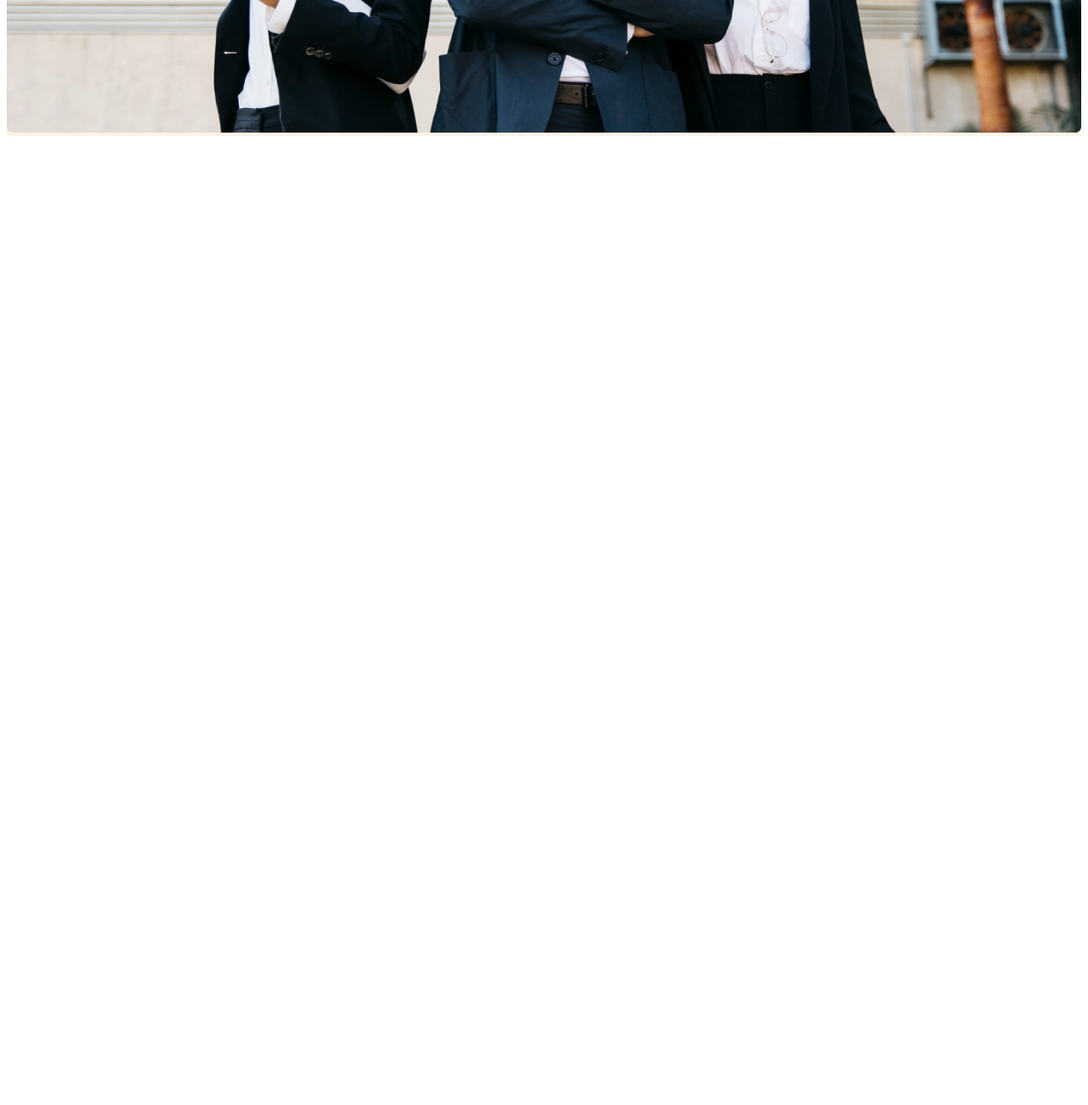
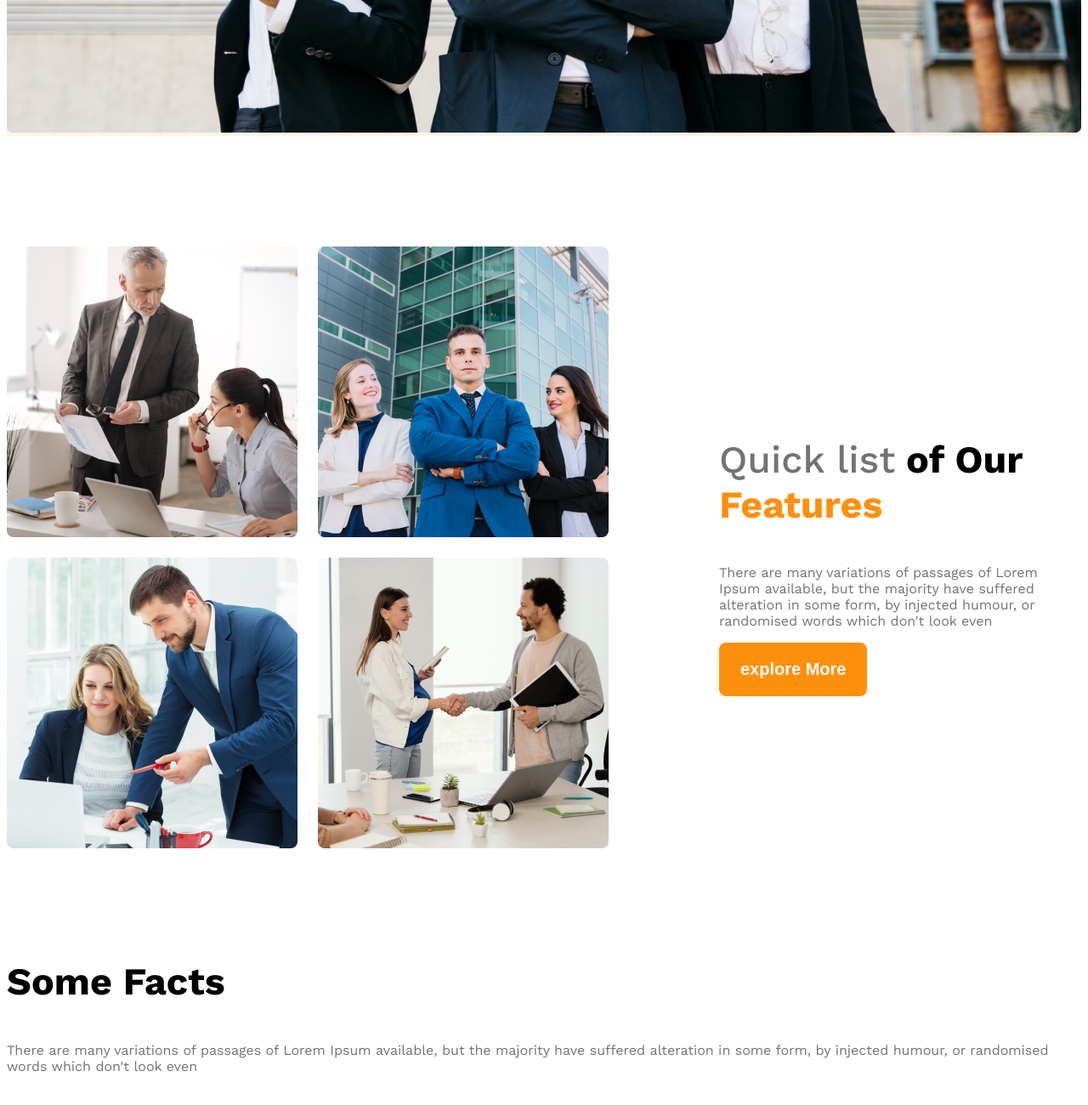
Before and after one commit to shaxahan/g3-architect-website, a plain HTML site: page index.html in a window 1280 px wide. Shown: the part 1024-2324 px from the top of the page at 85% size. Before the commit the page ends 1192 px from the top, so only its background shows below. Drawn offline with nearby package versions, Linux system fonts and the light colour scheme.

Commit message:
made team responsive and added fact structure

```diff
--- a/index.html
+++ b/index.html
@@ -38,7 +38,54 @@
         <img class="banner-image" src="images/banner.png" alt="" />
       </div>
     </header>
-    <main></main>
+    <main>
+      <!-- teams section start -->
+      <section class="teams display-flex">
+        <div class="team-img-container">
+          <img
+            src="images/team1.png"
+            alt="two architects discussing about design"
+          />
+          <img
+            src="images/team2.png"
+            alt="two architects discussing about design"
+          />
+          <img
+            src="images/team3.png"
+            alt="two architects discussing about design"
+          />
+          <img
+            src="images/team4.png"
+            alt="two architects discussing about design"
+          />
+        </div>
+        <div class="our-features">
+          <h3 class="section-title">
+            <span id="quick-list" class="text-light-gray">Quick list</span>
+            <span>of Our</span>
+            <span class="text-primary">Features</span>
+          </h3>
+          <p class="feature-description text-light-gray">
+            There are many variations of passages of Lorem Ipsum available, but
+            the majority have suffered alteration in some form, by injected
+            humour, or randomised words which don't look even
+          </p>
+          <button class="btn-primary">explore More</button>
+        </div>
+      </section>
+      <!-- features will enjoy -->
+      <section>
+        <h3 class="section-title">Some Facts</h3>
+        <p class="text-light-gray">
+          There are many variations of passages of Lorem Ipsum available, but
+          the majority have suffered alteration in some form, by injected
+          humour, or randomised words which don't look even
+        </p>
+      </section>
+
+      <!-- some facts -->
+      <section class="some-facts"></section>
+    </main>
     <footer></footer>
   </body>
 </html>
--- a/styles/architects.css
+++ b/styles/architects.css
@@ -10,6 +10,9 @@
 /* shared styles */
 .display-flex {
   display: flex;
+}
+.text-primary {
+  color: #ff900e;
 }
 /* dark 02 */
 .text-gray {
@@ -31,6 +34,19 @@
   font-weight: 600;
   border-radius: 8px;
   border: none;
+}
+
+main {
+  max-width: 1440px;
+  margin: 0 auto;
+}
+main > section {
+  margin-top: 130px;
+}
+
+.section-title {
+  font-size: 2.8em;
+  font-weight: 700;
 }
 
 /* header styles * /
@@ -76,10 +92,43 @@
   width: 100%;
 }
 
+/* team and feature related styles */
+.teams {
+  align-items: center;
+}
+.team-img-container {
+  display: grid;
+  grid-template-columns: repeat(2, 1fr);
+  gap: 24px;
+}
+.our-features {
+  margin-left: 130px;
+  max-width: 530px;
+}
+
+#quick-list {
+  font-weight: 500;
+}
 /* responsive media query */
 @media screen and (max-width: 576px) {
   .navbar,
-  .nav-links {
+  .nav-links,
+  .teams {
     flex-direction: column;
   }
+  .team-img-container {
+    grid-template-columns: repeat(1, 1fr);
+  }
+  .our-features {
+    margin-left: 20px;
+  }
 }
+/* medium size device */
+@media screen and (min-width: 576px) and (max-width: 992px) {
+  .teams {
+    flex-direction: column;
+  }
+  .our-features {
+    margin: 50px auto;
+  }
+}
```
